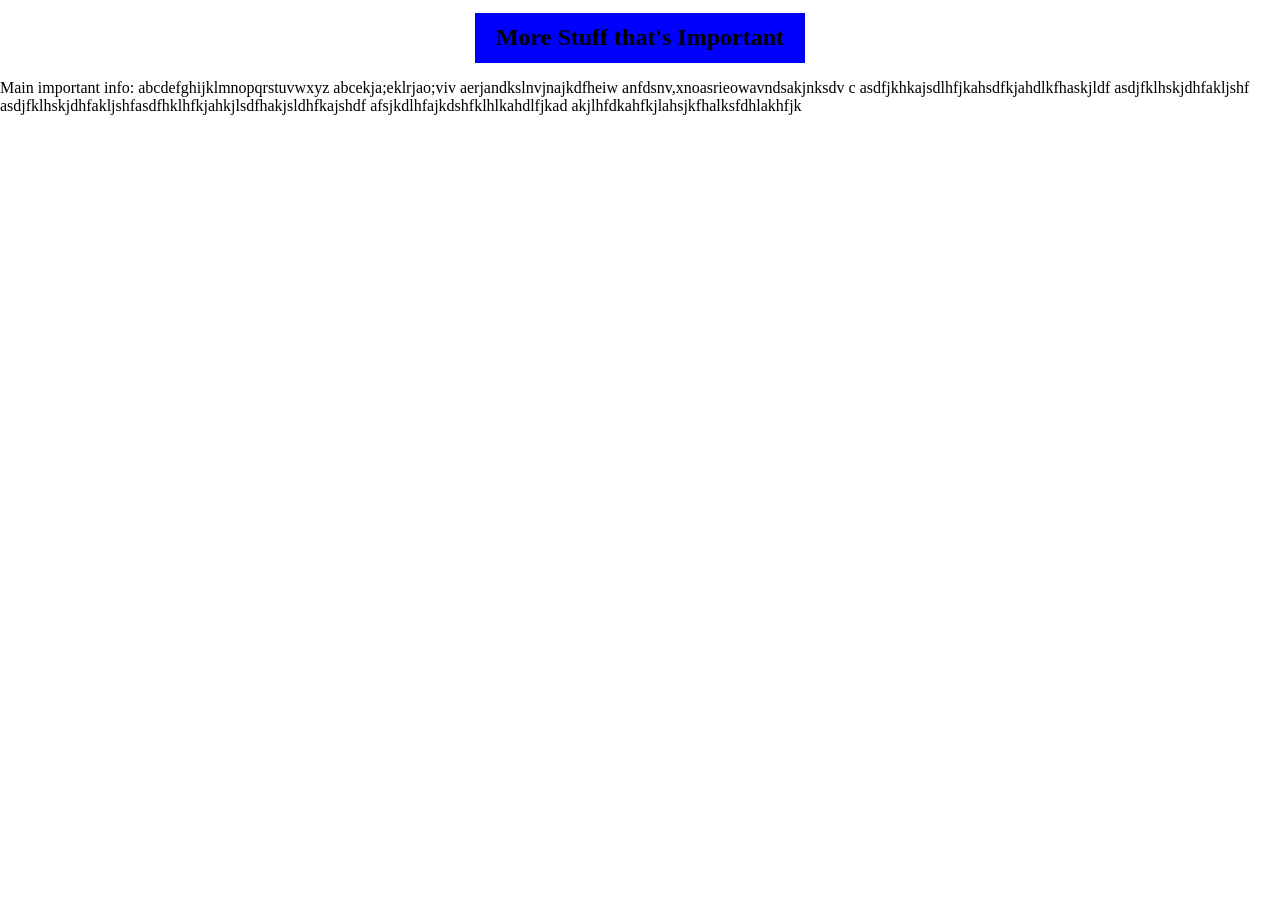
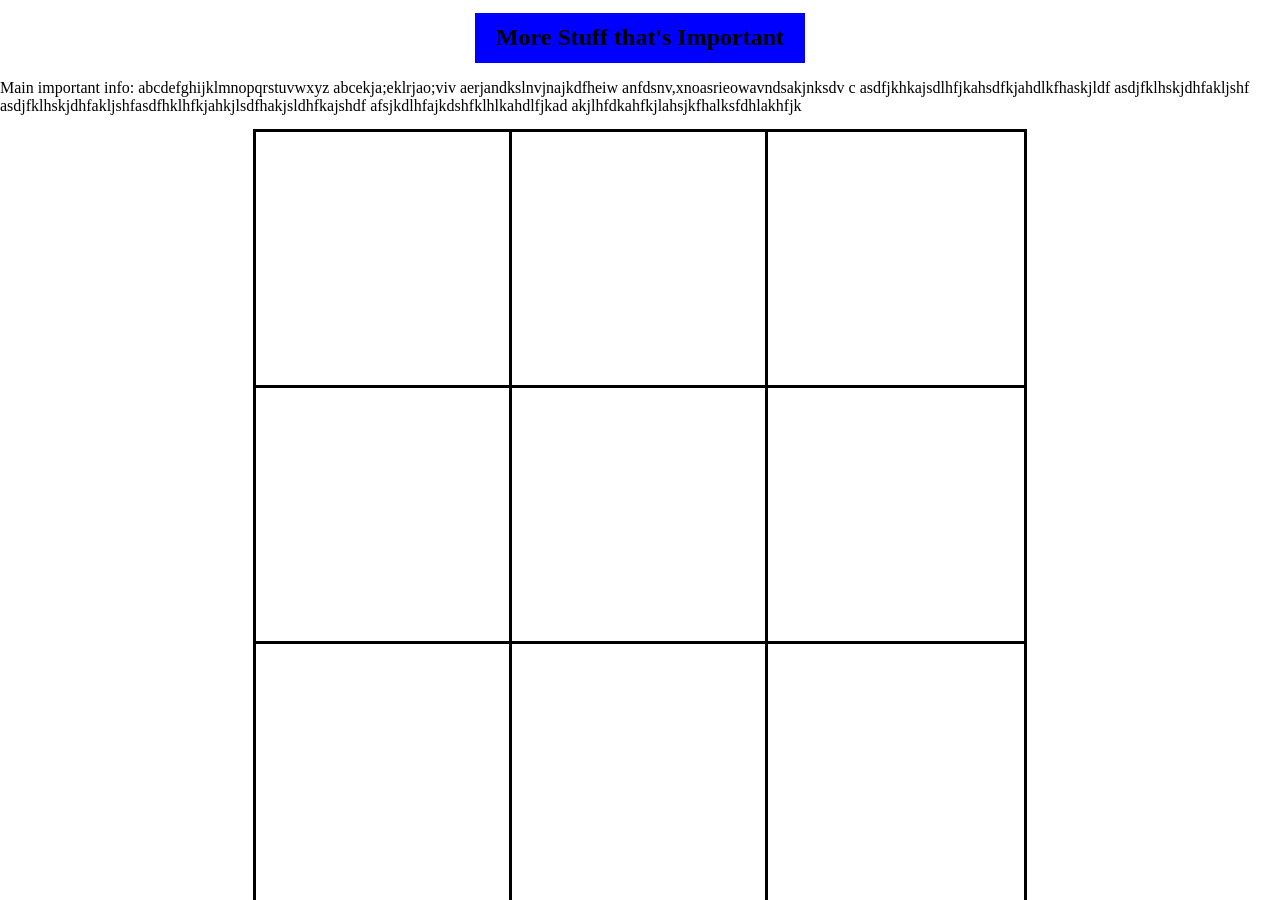
Before and after one commit to mahelkenn/javascript-practice, a plain HTML site: page index.html in a window 1280 px wide. Shown: the part 360-1260 px from the top of the page. Before the commit the page ends 800 px from the top, so only its background shows below. Drawn offline with Linux system fonts and the light colour scheme; a web font is replaced by a local one.

Commit message:
Setting up html structure for coloring game

```diff
--- a/css/main.css
+++ b/css/main.css
@@ -61,3 +61,30 @@ h1 {
   align-items: center;
   flex-flow: column wrap;
 }
+
+.content-wrapper {
+  display:flex;
+  justify-content: center;
+}
+
+.coloring-game {
+  width: 800px;
+  display: flex;
+  align-items: center;
+  justify-content: center;
+  flex-flow: row wrap;
+}
+
+.orange {
+  background-color: white;
+  width: 32%;
+  padding-top: 32%;
+  outline: 3px solid black;
+}
+
+.blue {
+  background-color: white;
+  width: 32%;
+  padding-top: 32%;
+  outline: 3px solid black;
+}
--- a/index.html
+++ b/index.html
@@ -39,6 +39,20 @@
       <p>Main important info: abcdefghijklmnopqrstuvwxyz abcekja;eklrjao;viv aerjandkslnvjnajkdfheiw anfdsnv,xnoasrieowavndsakjnksdv c asdfjkhkajsdlhfjkahsdfkjahdlkfhaskjldf asdjfklhskjdhfakljshf asdjfklhskjdhfakljshfasdfhklhfkjahkjlsdfhakjsldhfkajshdf afsjkdlhfajkdshfklhlkahdlfjkad akjlhfdkahfkjlahsjkfhalksfdhlakhfjk</p>
     </section>
 
+    <section class="content-wrapper">
+      <div class="coloring-game">
+        <div class="orange"></div>
+        <div class="orange"></div>
+        <div class="orange"></div>
+        <div class="orange"></div>
+        <div class="blue"></div>
+        <div class="orange"></div>
+        <div class="orange"></div>
+        <div class="orange"></div>
+        <div class="orange"></div>
+      </div>
+    </section>
+
 
 
   </body>
```
